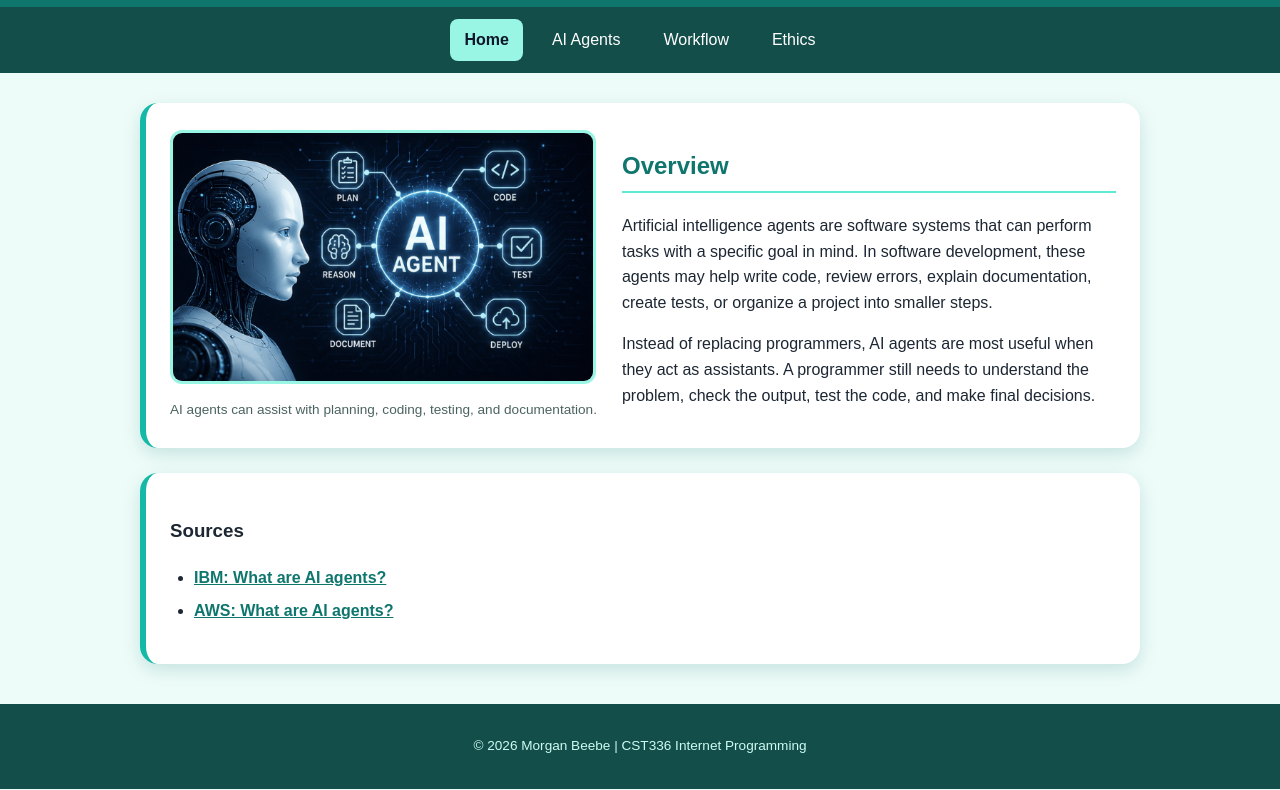
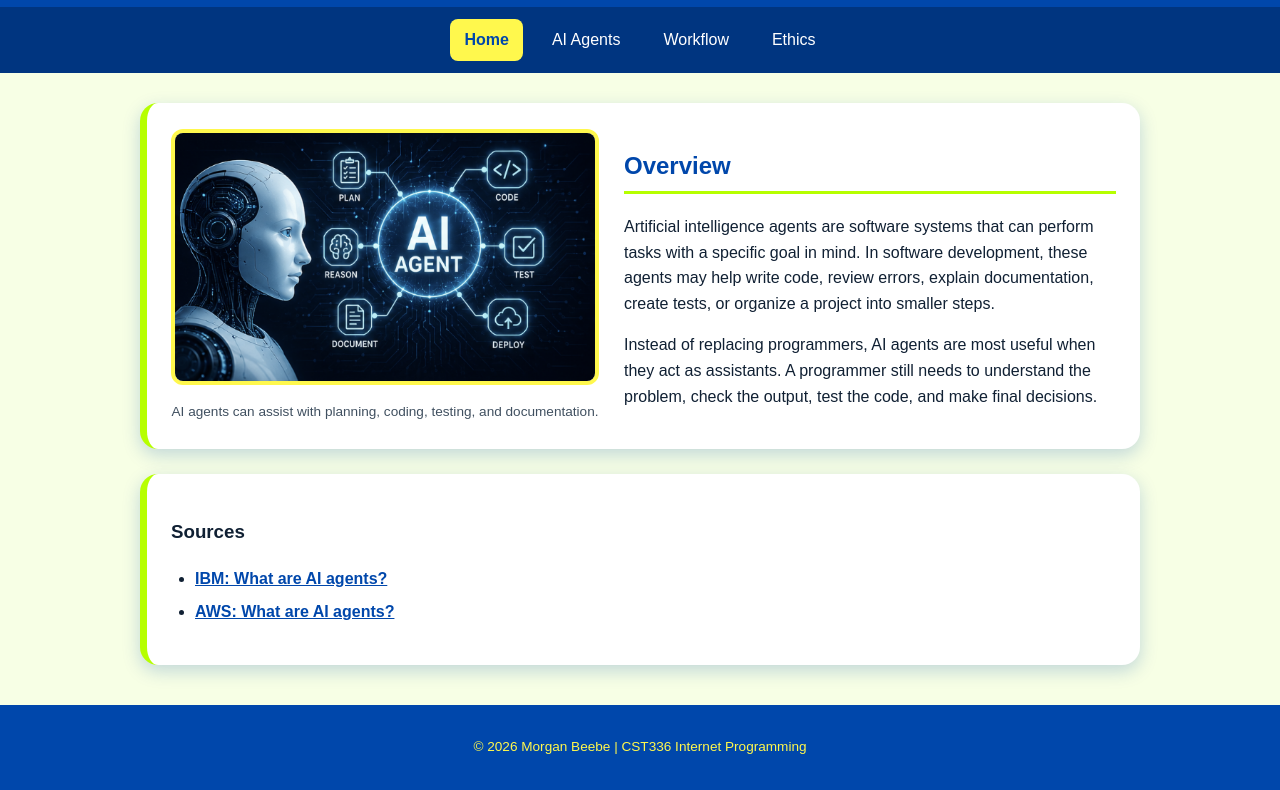
Before and after one commit to mb707/mb707.github.io, a plain HTML site: page hw/hw1/index.html in a window 1280 px wide. Shown: the part 206-996 px from the top of the page. Drawn offline with Linux system fonts and the light colour scheme.

Commit message:
css fixes

```diff
--- a/hw/hw1/css/styles.css
+++ b/hw/hw1/css/styles.css
@@ -1,16 +1,14 @@
-/* Custom CSS for HW1. No external CSS framework used. */
-
 body {
     margin: 0;
     font-family: Arial, Helvetica, sans-serif;
-    background-color: #eefcf9;
-    color: #1d2733;
+    background-color: #f7ffe5;
+    color: #102033;
     line-height: 1.6;
 }
 
 header {
-    background-color: #0f766e;
-    color: white;
+    background-color: #0047ab;
+    color: #fff84d;
     text-align: center;
     padding: 35px 20px;
 }
@@ -23,13 +21,14 @@ header h1 {
 
 header p {
     font-size: 1.1rem;
+    color: white;
 }
 
 nav {
     display: flex;
     justify-content: center;
     gap: 15px;
-    background-color: #134e4a;
+    background-color: #003580;
     padding: 12px;
 }
 
@@ -42,12 +41,13 @@ nav a {
 }
 
 nav a:hover {
-    background-color: #0d9488;
+    background-color: #b6ff00;
+    color: #102033;
 }
 
 nav a.active {
-    background-color: #99f6e4;
-    color: #0f172a;
+    background-color: #fff84d;
+    color: #0047ab;
     font-weight: bold;
 }
 
@@ -65,8 +65,8 @@ main {
     padding: 24px;
     margin-bottom: 25px;
     border-radius: 18px;
-    box-shadow: 0 6px 18px rgba(15, 118, 110, 0.18);
-    border-left: 6px solid #14b8a6;
+    box-shadow: 0 6px 18px rgba(0, 71, 171, 0.22);
+    border-left: 7px solid #b6ff00;
 }
 
 .hero {
@@ -88,12 +88,12 @@ img {
     max-width: 420px;
     height: auto;
     border-radius: 12px;
-    border: 3px solid #99f6e4;
+    border: 4px solid #fff84d;
 }
 
 figcaption {
     font-size: 0.85rem;
-    color: #4b635f;
+    color: #405060;
     margin-top: 8px;
     text-align: center;
 }
@@ -106,8 +106,8 @@ figcaption {
 }
 
 h2 {
-    color: #0f766e;
-    border-bottom: 2px solid #5eead4;
+    color: #0047ab;
+    border-bottom: 3px solid #b6ff00;
     padding-bottom: 6px;
 }
 
@@ -120,17 +120,17 @@ li {
 }
 
 .sources a {
-    color: #0f766e;
+    color: #0047ab;
     font-weight: bold;
 }
 
 .sources a:hover {
-    color: #115e59;
+    color: #5a7f00;
 }
 
 footer {
-    background-color: #134e4a;
-    color: #ccfbf1;
+    background-color: #0047ab;
+    color: #fff84d;
     text-align: center;
     font-size: 0.85rem;
     padding: 18px;
```
